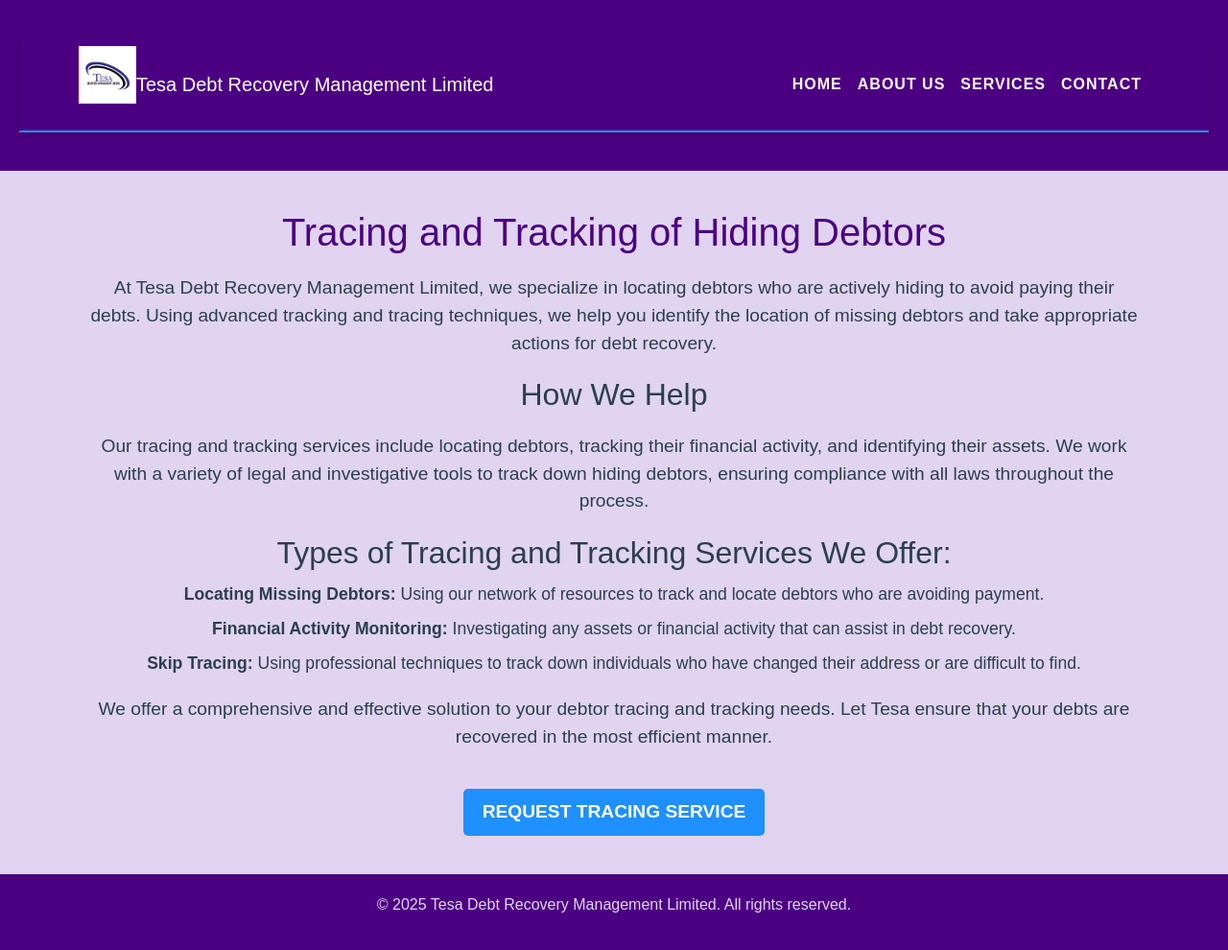
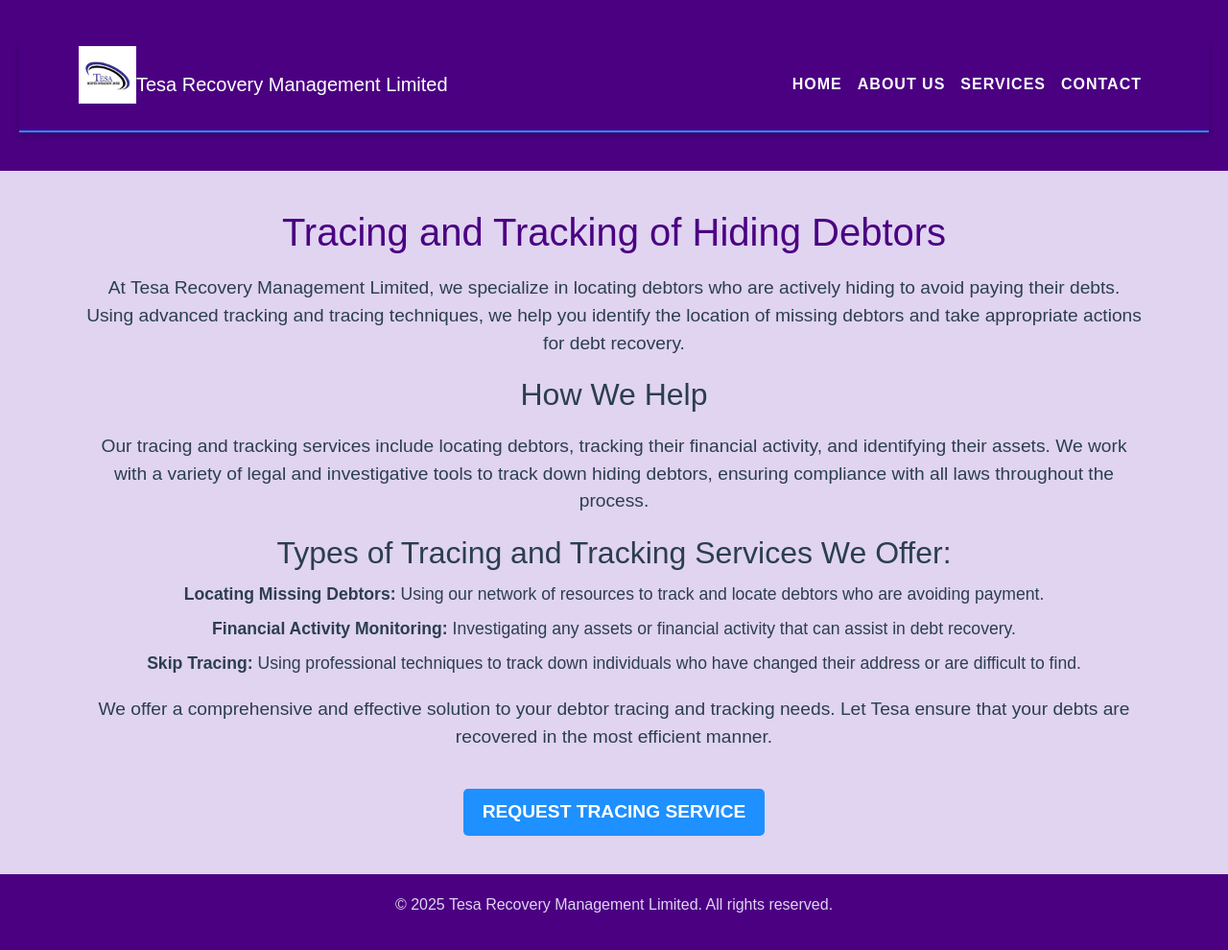
Before and after one commit to gamma002/t, a plain HTML site: page tatohd.html in a window 1280 px wide. Shown: the whole page at 96% size. Drawn offline with nearby package versions, Linux system fonts and the light colour scheme.

Commit message:
Update tatohd.html

```diff
--- a/tatohd.html
+++ b/tatohd.html
@@ -3,7 +3,7 @@
 <head>
     <meta charset="UTF-8">
     <meta name="viewport" content="width=device-width, initial-scale=1.0">
-    <title>Tracing and Tracking of Hiding Debtors - Tesa Debt Recovery Management Limited</title>
+    <title>Tracing and Tracking of Hiding Debtors - Tesa Recovery Management Limited</title>
     <link href="https://cdn.jsdelivr.net/npm/bootstrap@5.3.0/dist/css/bootstrap.min.css" rel="stylesheet">
     <link href="https://cdnjs.cloudflare.com/ajax/libs/font-awesome/6.5.0/css/all.min.css" rel="stylesheet">
     <style>
@@ -151,7 +151,7 @@
     <nav class="navbar navbar-expand-lg navbar-dark">
         <div class="container">
             <img src="images/logo.png" alt="Logo" class="img-fluid" style="max-width: 60px; margin-bottom: 20px;">
-            <a class="navbar-brand" href="index.html">Tesa Debt Recovery Management Limited</a>
+            <a class="navbar-brand" href="index.html">Tesa Recovery Management Limited</a>
 
             <button class="navbar-toggler" type="button" data-bs-toggle="collapse" data-bs-target="#navbarNav">
                 <span class="navbar-toggler-icon"></span>
@@ -170,7 +170,7 @@
 
 <section class="service-details-section container">
     <h1>Tracing and Tracking of Hiding Debtors</h1>
-    <p>At Tesa Debt Recovery Management Limited, we specialize in locating debtors who are actively hiding to avoid paying their debts. Using advanced tracking and tracing techniques, we help you identify the location of missing debtors and take appropriate actions for debt recovery.</p>
+    <p>At Tesa Recovery Management Limited, we specialize in locating debtors who are actively hiding to avoid paying their debts. Using advanced tracking and tracing techniques, we help you identify the location of missing debtors and take appropriate actions for debt recovery.</p>
 
     <h2>How We Help</h2>
     <p>Our tracing and tracking services include locating debtors, tracking their financial activity, and identifying their assets. We work with a variety of legal and investigative tools to track down hiding debtors, ensuring compliance with all laws throughout the process.</p>
@@ -188,7 +188,7 @@
 </section>
 
 <footer>
-    <p>&copy; 2025 Tesa Debt Recovery Management Limited. All rights reserved.</p>
+    <p>&copy; 2025 Tesa Recovery Management Limited. All rights reserved.</p>
 </footer>
 
 <script src="https://cdn.jsdelivr.net/npm/bootstrap@5.3.0/dist/js/bootstrap.bundle.min.js"></script>
```
